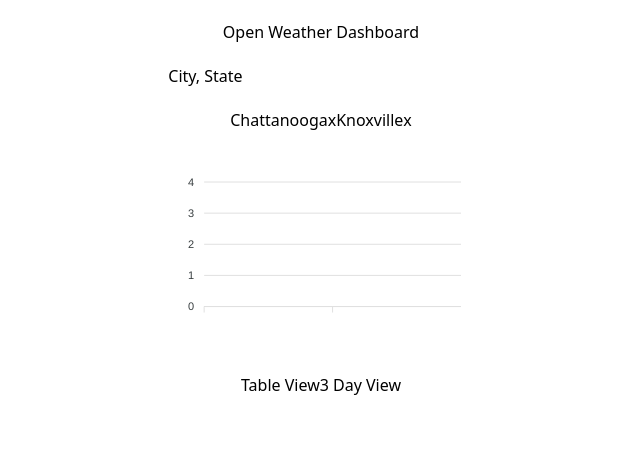
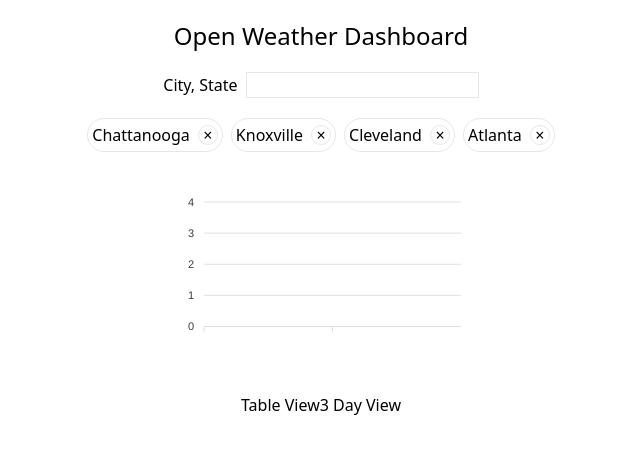
Before and after one commit to CharlesTaylor7/open-weather-dashboard, a React (Vite) app: page / in a window 1280 px wide. Shown: the top 454 px of the page, without its empty margins (319-959 px from the left). Built offline with nearby package versions, Linux system fonts and the light colour scheme.

Commit message:
Basic pill design

```diff
--- a/src/components/Mockup.tsx
+++ b/src/components/Mockup.tsx
@@ -3,20 +3,16 @@ import TimeSeriesLineChart from '@/components/TimeSeriesLineChart';
 export default function Mockup() {
   return (
     <div className="flex flex-col gap-5 mt-5 w-full justify-center items-center">
-      <header>Open Weather Dashboard</header>
+      <header className="bold text-2xl"> Open Weather Dashboard</header>
       <div>
-        <label>City, State</label>
-        <input />
+        <label className="mr-2">City, State</label>
+        <input className="border" />
       </div>
-      <div>
-        <div className="inline-block">
-          <span>Chattanooga</span>
-          <button>x</button>
-        </div>
-        <div className="inline-block">
-          <span>Knoxville</span>
-          <button>x</button>
-        </div>
+      <div className="flex flex-wrap gap-2">
+        <Pill label="Chattanooga" />
+        <Pill label="Knoxville" />
+        <Pill label="Cleveland" />
+        <Pill label="Atlanta" />
       </div>
       <TimeSeriesLineChart data={[]} />
       <div>
@@ -26,3 +22,15 @@ export default function Mockup() {
     </div>
   );
 }
+
+type PillProps = {
+  label: string;
+};
+function Pill(props: PillProps) {
+  return (
+    <div className="flex items-center border rounded-3xl p-1 gap-2">
+      <span>{props.label}</span>
+      <button className="flex items-center justify-center h-5 w-5 border rounded-full">×</button>
+    </div>
+  );
+}
```
